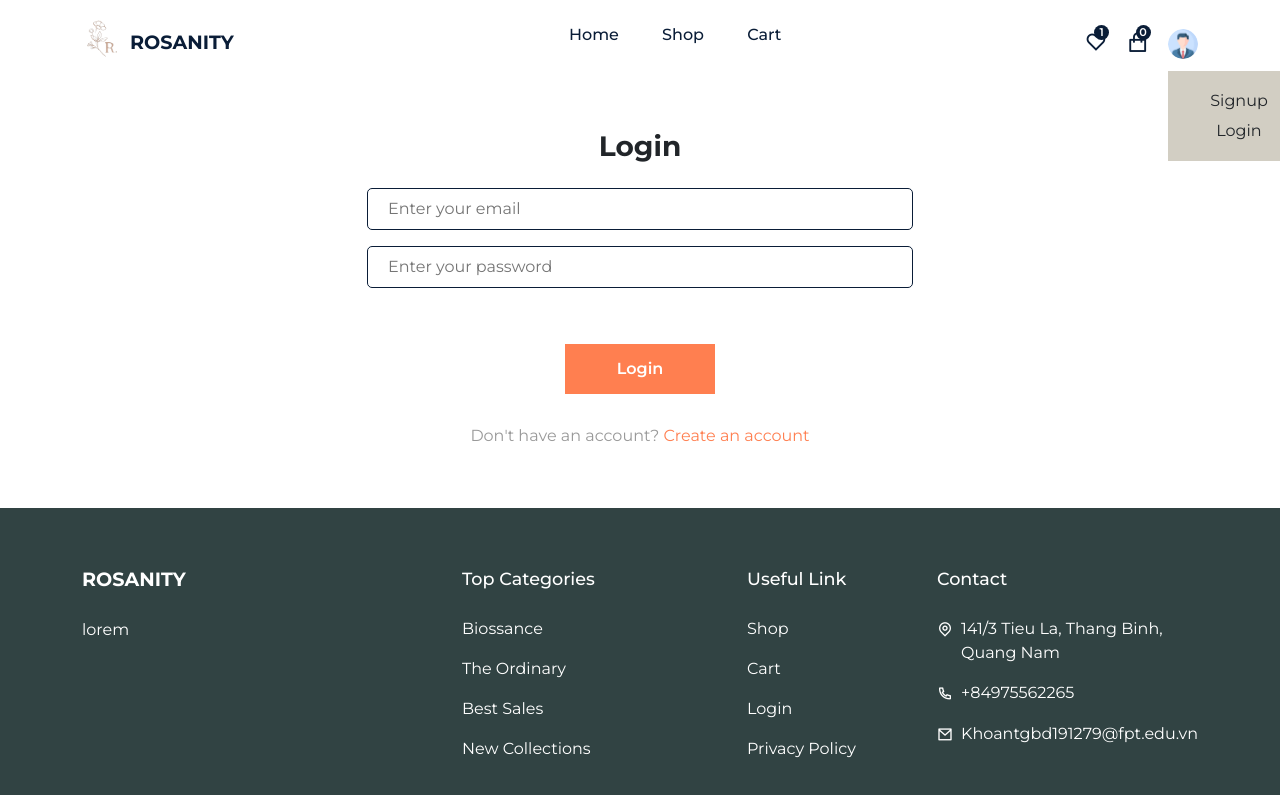
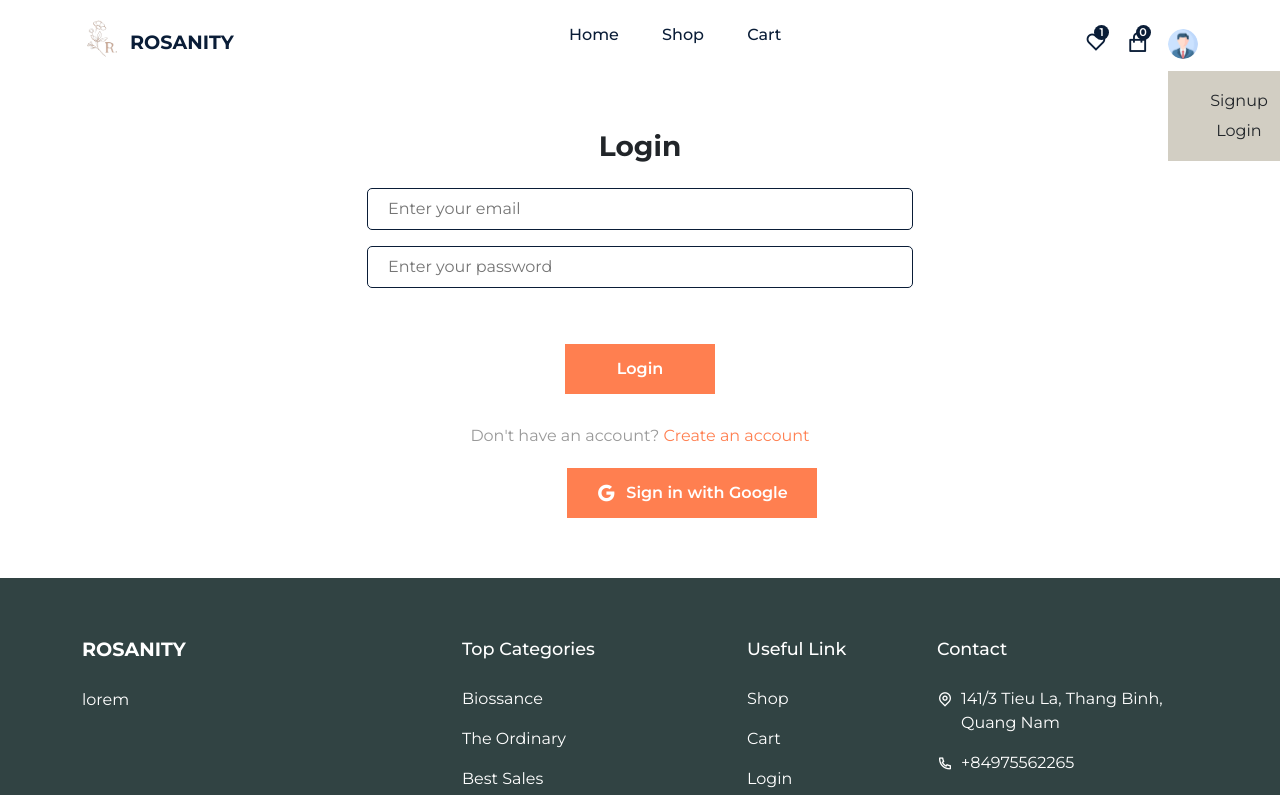
Before and after one commit to trongkhoa2201/my-final-project, a React (Create React App) app in the folder my-app/: page /login in a window 1280 px wide. Shown: the top 795 px of the page. Built offline with nearby package versions, Linux system fonts and the light colour scheme; no server answers.

Commit message:
Implement Login with Google

```diff
--- a/my-app/src/firebase.config.js
+++ b/my-app/src/firebase.config.js
@@ -2,6 +2,8 @@ import { initializeApp } from "firebase/app";
 import {getAuth} from 'firebase/auth'
 import {getFirestore} from 'firebase/firestore'
 import {getStorage} from 'firebase/storage'
+import firebase from 'firebase/compat/app'
+import 'firebase/compat/auth'
 
 const firebaseConfig = {
   apiKey: "AIzaSyA-7Tsd6ypot9MW9Y1vqksxXM4akEDQ-eg",
@@ -14,8 +16,11 @@ const firebaseConfig = {
 
 const app = initializeApp(firebaseConfig);
 
+const googleProvider = new firebase.auth.GoogleAuthProvider()
+
 export const auth = getAuth(app)
 export const db = getFirestore(app)
 export const storage = getStorage(app)
+export { firebase, googleProvider }
 
 export default app
--- a/my-app/src/pages/Login.js
+++ b/my-app/src/pages/Login.js
@@ -8,6 +8,7 @@ import { auth } from '../firebase.config'
 import {toast} from 'react-toastify'
 import { getDoc, doc } from 'firebase/firestore'
 import {db} from '../firebase.config'
+import { GoogleAuthProvider, signInWithPopup } from "firebase/auth";
 
 const Login = () => {
 
@@ -41,6 +42,22 @@ const Login = () => {
     }
   }
 
+  const signInWithGoogle = async () => {
+    try {
+      const provider = new GoogleAuthProvider();
+      const result = await signInWithPopup(auth, provider);
+      const user = result.user;
+
+      console.log(user)
+      toast.success('Successfully logged in with Google')
+      navigate('/home')
+    }
+      catch(error){
+        toast.error(error.message)
+      }
+  }
+
+
   return ( <Helmet title='Login'>
         <section>
           <Container>
@@ -61,6 +78,14 @@ const Login = () => {
 
                   <button type='submit' className='buy-btn auth-btn'>Login</button>
                   <p>Don't have an account? <Link to='/signup'>Create an account</Link></p>
+                  <div className='google-form'>
+                  <span><i class="ri-google-fill"></i></span>
+                  <button
+                  class="btn-google"
+                  type="button"
+                  onClick={signInWithGoogle}>
+                  Sign in with Google</button>
+                  </div>
                 </Form>
               </Col>
                 )
--- a/my-app/src/styles/login.css
+++ b/my-app/src/styles/login.css
@@ -20,3 +20,29 @@
 .file-input{
     margin-right: 300px;
 }
+.google-form{
+    display: flex;
+    flex-direction: row;
+    justify-content: center;
+    align-items: center;
+    margin-top: 20px;
+    padding: 10px;
+    margin-left: 200px;
+    width: 250px;
+    background: coral;
+}
+.google-form span i{
+    align-items: center;
+    justify-content: center;
+    column-gap: 5px;
+    cursor: pointer;
+    font-size: 20px;
+    color: #fff;
+    margin-right: 10px;
+}
+.btn-google{
+    border: none;
+    background: coral;
+    color: #fff;
+    font-weight: 600;
+}
```
Also changed, not shown: my-app/src/assets/images/googleIcon.png (added).
